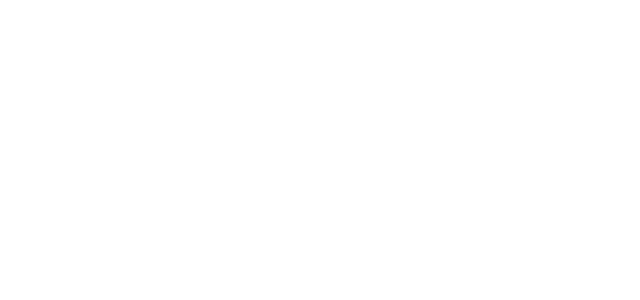
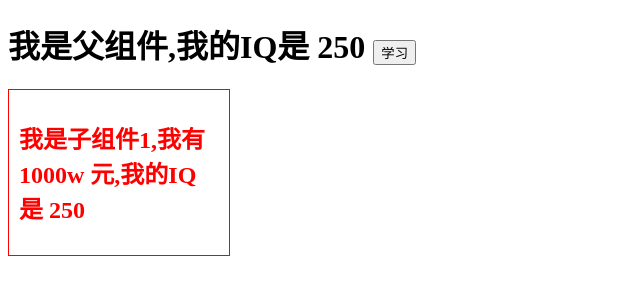
Before and after one commit to ccbjdnn/Vue, a Vue app in the folder vue3/vue3-demo/: page / in a window 1280 px wide. Shown: the top 300 px of the page, without its empty margins (0-640 px from the left). Built offline with nearby package versions, Linux system fonts and the light colour scheme.

Commit message:
父传子

```diff
--- /dev/null
+++ b/vue3/vue3-demo/src/components/son-com-1.vue
@@ -0,0 +1,24 @@
+<script setup>
+// 编译器宏接收
+const inherit = defineProps({
+  money: String,
+  IQ: Number
+})
+console.log(inherit)
+console.log(inherit.money)
+console.log(inherit.IQ)
+
+</script>
+
+<template>
+  <div class="son"><h2>我是子组件1,我有 {{ inherit.money }} 元,我的IQ是 {{ inherit.IQ }}</h2></div>
+</template>
+
+<style scoped>
+.son{
+  color: red;
+  border: 1px solid red;
+  padding: 10px;
+  width: 200px;
+}
+</style>
--- /dev/null
+++ b/vue3/vue3-demo/src/father.vue
@@ -0,0 +1,22 @@
+<script setup>
+import { ref } from 'vue'
+import SonCom1 from '@/components/son-com-1.vue'
+const IQ = ref(250)
+console.log(IQ);
+console.log(IQ.value);
+console.log(`----------`);
+
+const study = () => {
+  IQ.value++
+}
+
+</script>
+
+<template>
+  <!-- 局部组件导入直接使用 -->
+   <div class="box">
+    <h1>我是父组件,我的IQ是 {{ IQ }}  <button @click="study">学习</button></h1>
+    <!-- 添加属性方法传值 -->
+    <SonCom1 money="1000w" :IQ="IQ"></SonCom1>
+   </div>
+</template>
--- a/vue3/vue3-demo/src/main.js
+++ b/vue3/vue3-demo/src/main.js
@@ -3,7 +3,8 @@ import { createApp } from 'vue'
 // import Active from './reactive.vue'
 // import Computed from './computed.vue'
 // import Watch from './watch.vue'
-import Api from './生命周期api.vue'
+// import Api from './生命周期api.vue'
+import Father from './father.vue'
 
 
 
@@ -11,4 +12,4 @@ import Api from './生命周期api.vue'
 // createApp(Active).mount('#app')
 // createApp(Computed).mount('#app')
 // createApp(Watch).mount('#app')
-createApp(Api).mount('#app')
+createApp(Father).mount('#app')
```
